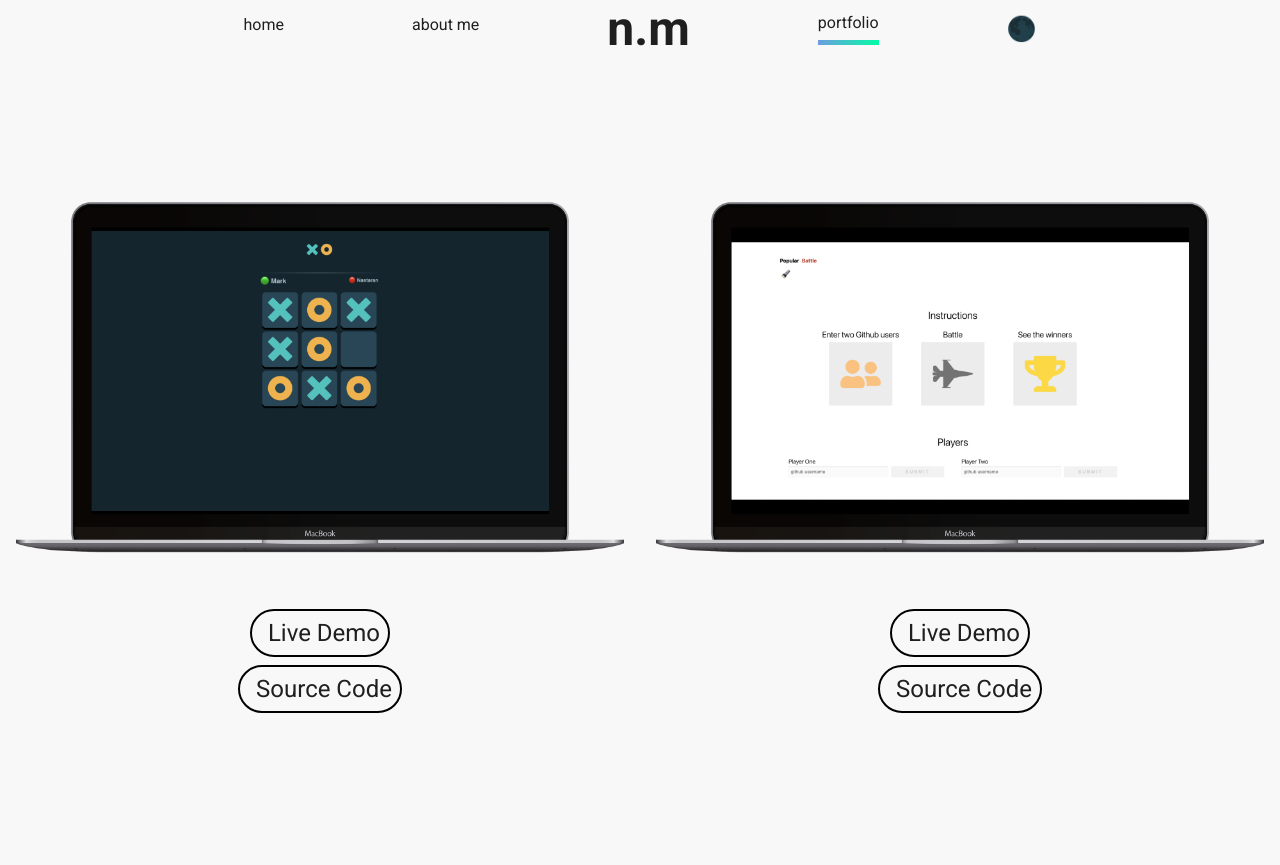
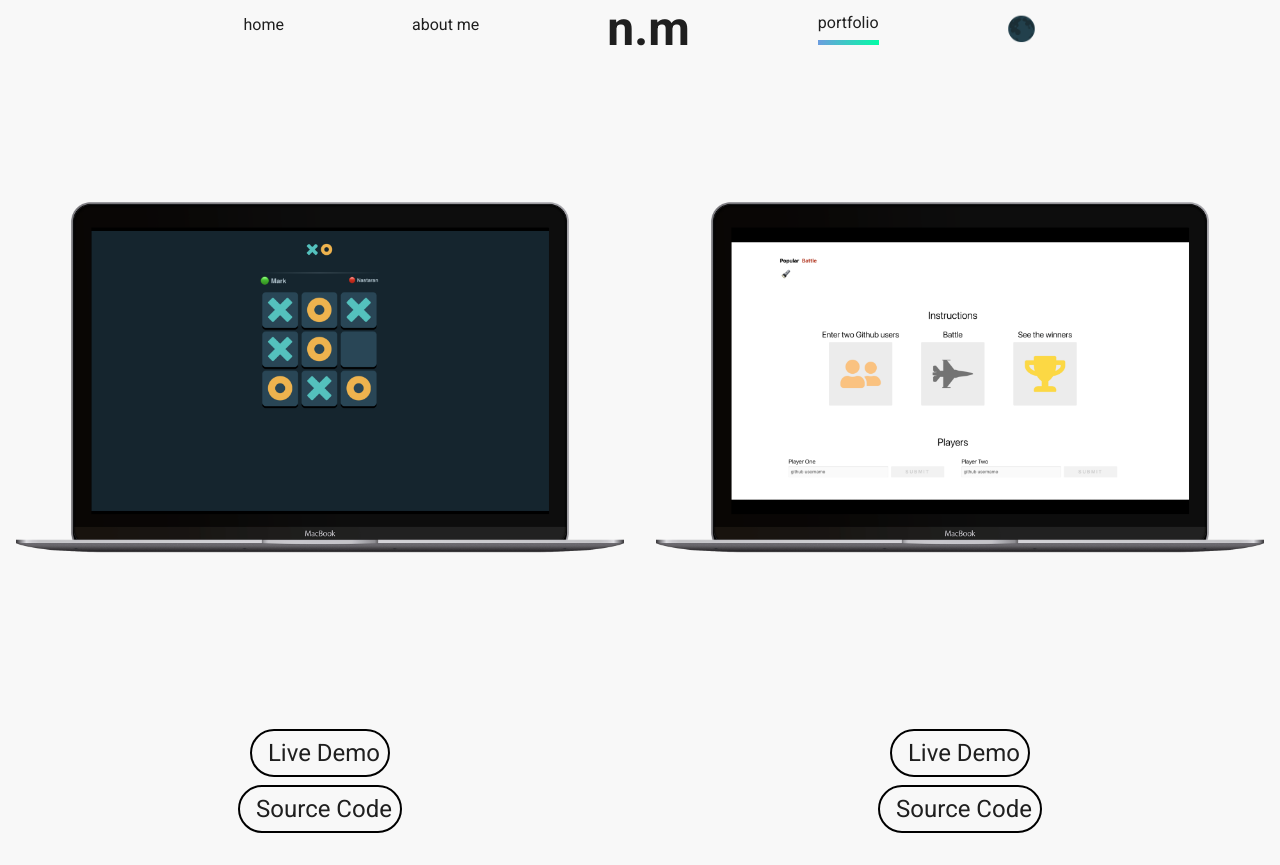
Before and after one commit to NastaranMO/portfolio, a React (Create React App) app: page /portfolio in a window 1280 px wide. Before the commit the page ends 800 px from the top, so only its background shows below. Built offline with nearby package versions, Linux system fonts and the light colour scheme.

Commit message:
add node version

```diff
--- a/package.json
+++ b/package.json
@@ -1,6 +1,9 @@
 {
   "name": "portfolio",
   "version": "0.1.0",
+  "engines": {
+    "node": "16.18.0"
+  },
   "private": true,
   "dependencies": {
     "@emotion/react": "^11.10.5",
--- a/src/components/portfolio/PortfolioBlock.js
+++ b/src/components/portfolio/PortfolioBlock.js
@@ -8,7 +8,7 @@ function PortfolioBlock(props) {
       <Box display={'flex'} flexDirection={'column'} justifyContent={'center'} alignItems={'center'}>
          <Box component={'img'} src={image} alt={'mockup'} />
 
-         <Box margin="-5em" display={'flex'} flexDirection={'column'} gap={'0.5rem'}
+         <Box display={'flex'} flexDirection={'column'} gap={'0.5rem'}
             alignItems={'center'} fontSize={'1.5rem'} py={'2rem'}>
             <Box p={1} border={'2px solid black'} borderRadius={'25px'}>
                <IconLink link={live} title={'Live Demo'} icon={'fa fa-safari'} />
```
